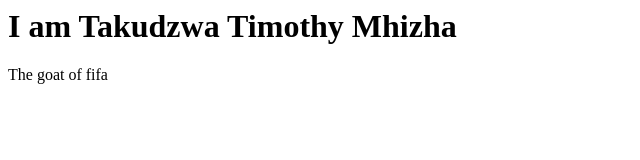
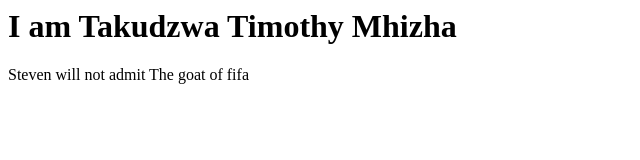
Before and after one commit to TakudzwaT/lab1, a plain HTML site: page index.html in a window 1280 px wide. Shown: the whole page, without its empty margins (0-640 px from the left). Drawn offline with Linux system fonts and the light colour scheme.

Commit message:
Initial commit with student files

```diff
--- a/index.html
+++ b/index.html
@@ -1,2 +1,2 @@
 <h1>  I am Takudzwa Timothy Mhizha<h1>
-</h1> The goat of fifa </h1>
+</h1>Steven will not admit The goat of fifa </h1>
```
Also changed, not shown: 1 other file.
